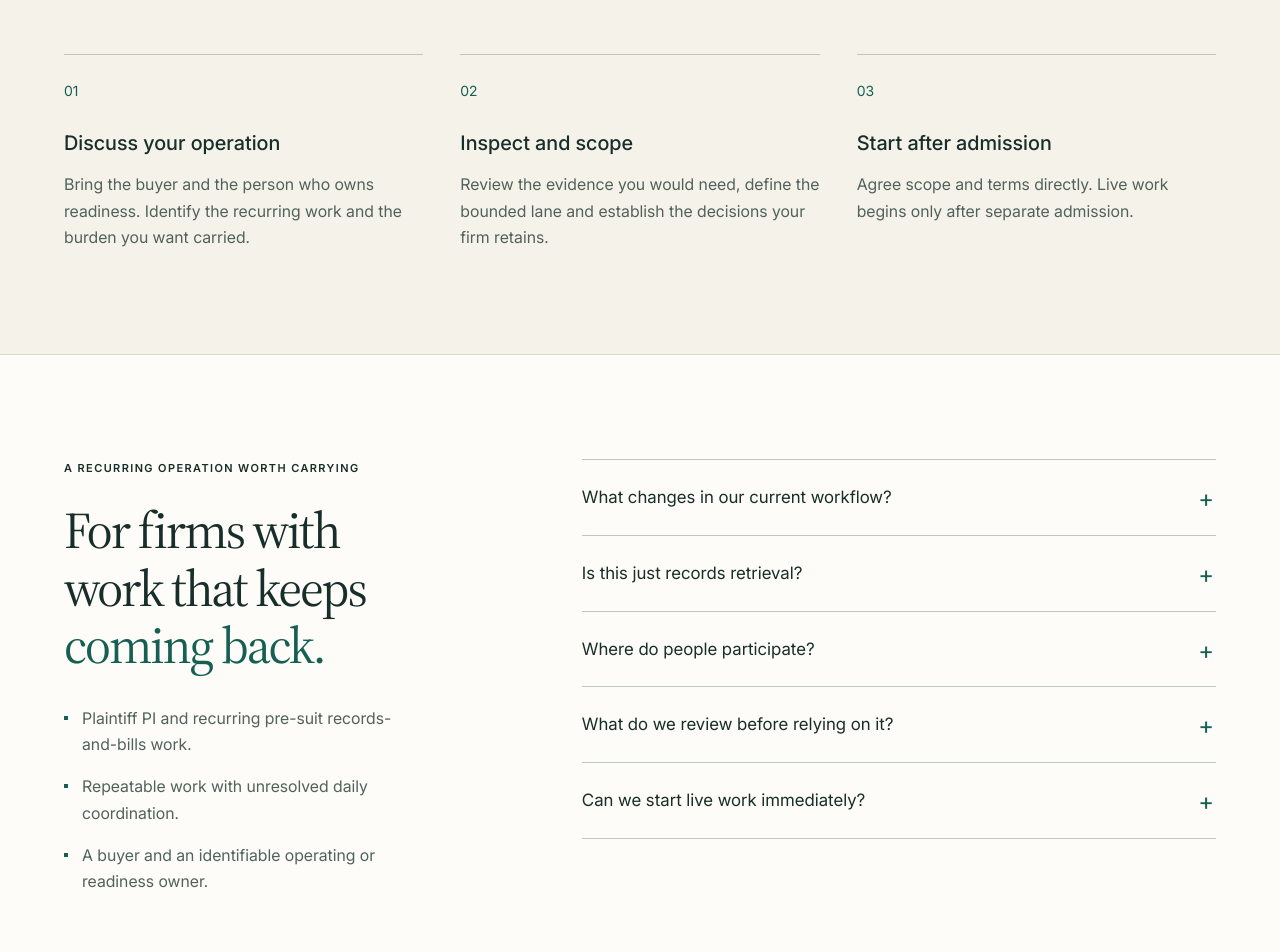
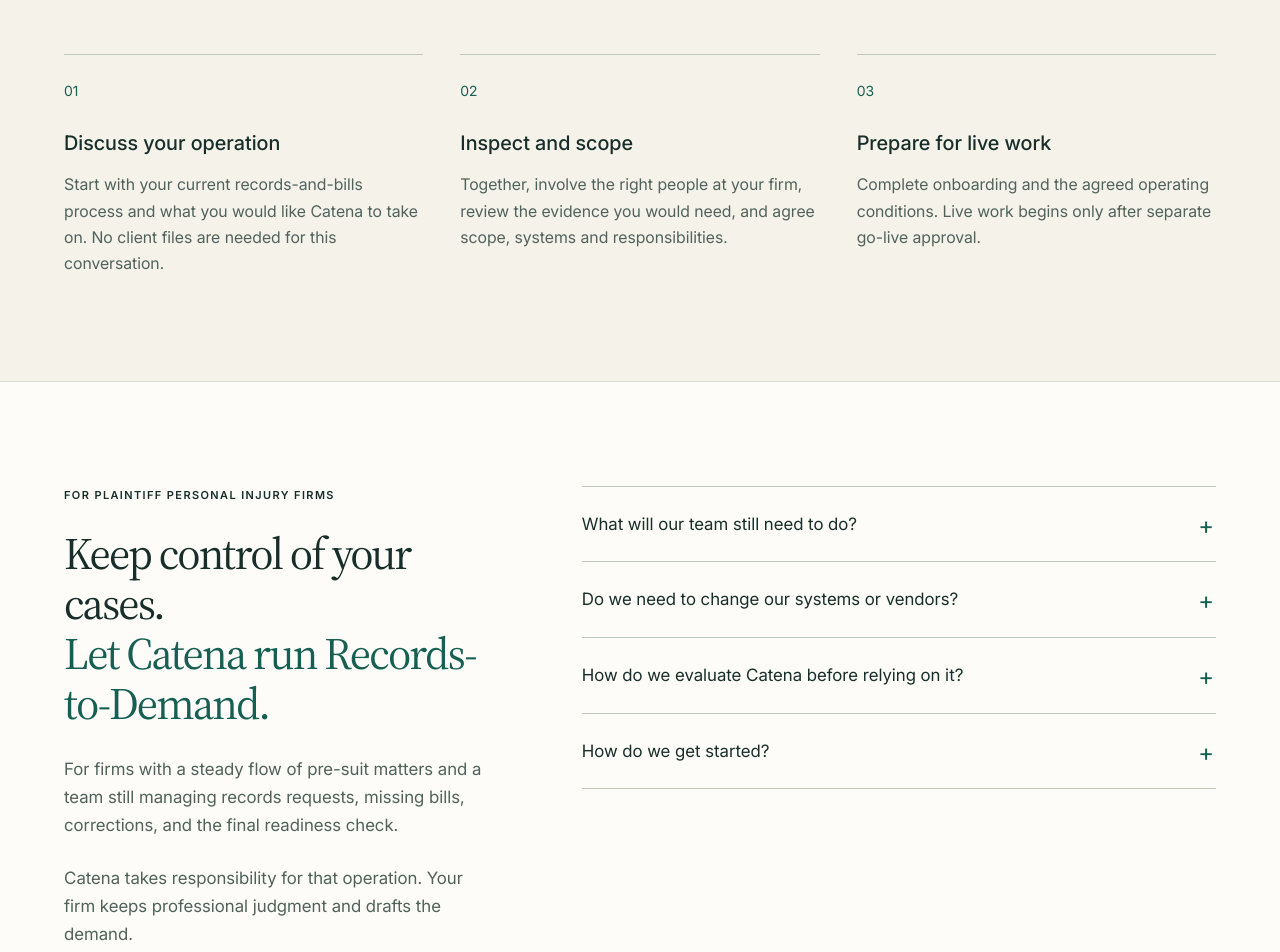
Before and after one commit to PrimeElixir/catena-landing, a Next.js app: page / in a window 1280 px wide. Shown: the part 3120-4072 px from the top of the page. Built offline with nearby package versions, Linux system fonts and the light colour scheme.

Commit message:
Help firms evaluate adopting Records-to-Demand

```diff
--- a/src/app/globals.css
+++ b/src/app/globals.css
@@ -482,6 +482,9 @@
 .fit-section {
   background: var(--white);
   border-block: 1px solid #d6ded0;
+}
+.fit-section h2 {
+  font-size: clamp(36px, 3.5vw, 48px);
 }
 .fit-layout {
   display: grid;
--- a/src/app/page.tsx
+++ b/src/app/page.tsx
@@ -172,68 +172,63 @@
         <span className="anchor-alias" id="integrations" />
         <div className="wrap fit-layout">
           <div className="section-intro">
-            <p className="eyebrow">A recurring operation worth carrying</p>
+            <p className="eyebrow">For plaintiff personal injury firms</p>
             <h2>
-              For firms with
+              Keep control of your cases.
               <br />
-              work that keeps
-              <br />
-              <em>coming back.</em>
+              <em>Let Catena run Records-to-Demand.</em>
             </h2>
-            <ul className="fit-points">
-              <li>
-                Plaintiff PI and recurring pre-suit records-and-bills work.
-              </li>
-              <li>Repeatable work with unresolved daily coordination.</li>
-              <li>A buyer and an identifiable operating or readiness owner.</li>
-            </ul>
+            <p>
+              For firms with a steady flow of pre-suit matters and a team still
+              managing records requests, missing bills, corrections, and the
+              final readiness check.
+            </p>
+            <p>
+              Catena takes responsibility for that operation. Your firm keeps
+              professional judgment and drafts the demand.
+            </p>
           </div>
           <div className="faq">
             <details>
-              <summary>What changes in our current workflow?</summary>
+              <summary>What will our team still need to do?</summary>
               <p>
-                Scoping starts with the work your firm needs carried, your
-                requirements, and the systems, staff and vendors involved. We
-                establish Catena’s operating responsibility and the decisions
-                that remain with you. Existing arrangements, including potential
-                consolidation, are part of that discussion.
+                Your firm sets policy and readiness criteria, makes professional
+                decisions, maintains client relationships, and drafts the demand.
+                You also complete the reviews and approvals agreed during
+                onboarding. Catena runs the daily records-and-bills operation
+                and brings decisions that need your authority with supporting
+                context.
               </p>
             </details>
             <details>
-              <summary>Is this just records retrieval?</summary>
+              <summary>Do we need to change our systems or vendors?</summary>
               <p>
-                Records-to-Demand includes requirements, requests, waits,
-                follow-up, corrections, recovery and readiness evaluation. A
-                returned request is one event within the operation. The file’s
-                readiness still needs an evidence-backed explanation.
+                We review your current systems and vendors during scoping, then
+                agree what can stay, what needs to change, and how Catena will
+                get authorized access. Compatibility and any vendor changes are
+                confirmed for your firm before live work.
               </p>
             </details>
             <details>
-              <summary>Where do people participate?</summary>
+              <summary>How do we evaluate Catena before relying on it?</summary>
               <p>
-                Catena uses AI, operators and approved external services and
-                systems where needed to perform specific work within the
-                operation. Catena handles their day-to-day coordination.
-                Decisions involving firm policy or professional judgment stay
-                with your firm.
+                Before live work, review the scope, example readiness decisions,
+                supporting evidence, and access and data-handling arrangements.
+                Initial delivery includes full review of readiness decisions
+                against your firm’s agreed criteria. Routine re-review is reduced
+                only when calibration supports it and your firm agrees. A
+                material failure returns the operation to full review.
               </p>
             </details>
             <details>
-              <summary>What do we review before relying on it?</summary>
+              <summary>How do we get started?</summary>
               <p>
-                The lane scope, the evidence supporting readiness, the
-                conditions that require your decision, and the access and
-                data-handling arrangements for your firm. Specific systems and
-                access requirements are established during scoping.
-              </p>
-            </details>
-            <details>
-              <summary>Can we start live work immediately?</summary>
-              <p>
-                We are speaking with firms about the founding Records-to-Demand
-                cohort. Scope and terms are discussed directly. Live delivery
-                begins only after separate admission; signing alone does not
-                start live work.
+                Start with a conversation about your current process and whether
+                a founding cohort fits. No client files are needed for that
+                conversation. Together, we involve the appropriate firm
+                participants, define scope, agree responsibilities, and complete
+                onboarding. Live work starts only after the agreed operating
+                conditions are met and separate go-live approval is complete.
               </p>
             </details>
           </div>
--- a/src/app/records-to-demand/page.tsx
+++ b/src/app/records-to-demand/page.tsx
@@ -154,9 +154,11 @@
         </div>
         <div>
           <p>
-            The first lane is for plaintiff PI firms with recurring pre-suit
-            records-and-bills volume, repeatable work and an identifiable buyer
-            and operating or readiness owner.
+            The first lane is for plaintiff PI firms with a steady flow of
+            pre-suit matters and a team managing records requests, missing bills,
+            corrections, and the final readiness check. Catena takes
+            responsibility for that operation; your firm keeps professional
+            judgment and drafts the demand.
           </p>
           <p>
             Your current systems, staff and vendors are scoping inputs. We
--- a/src/components/Site.tsx
+++ b/src/components/Site.tsx
@@ -141,8 +141,8 @@
         </span>
         <h3>Discuss your operation</h3>
         <p>
-          Bring the buyer and the person who owns readiness. Identify the
-          recurring work and the burden you want carried.
+          Start with your current records-and-bills process and what you would
+          like Catena to take on. No client files are needed for this conversation.
         </p>
       </li>
       <li>
@@ -151,18 +151,18 @@
         </span>
         <h3>Inspect and scope</h3>
         <p>
-          Review the evidence you would need, define the bounded lane and
-          establish the decisions your firm retains.
+          Together, involve the right people at your firm, review the evidence
+          you would need, and agree scope, systems and responsibilities.
         </p>
       </li>
       <li>
         <span className="step-number" aria-hidden="true">
           03
         </span>
-        <h3>Start after admission</h3>
+        <h3>Prepare for live work</h3>
         <p>
-          Agree scope and terms directly. Live work begins only after separate
-          admission.
+          Complete onboarding and the agreed operating conditions. Live work
+          begins only after separate go-live approval.
         </p>
       </li>
     </ol>
@@ -179,18 +179,18 @@
           <br />
           to hand off the operation?
         </h2>
-        <p>
-          Start a conversation about your current operation and whether Catena
-          fits.
-        </p>
         <div className="actions">
           <Link className="button button-light" href="/conversation">
-            Explore this for your firm <Arrow />
+            Discuss your firm’s fit <Arrow />
           </Link>
           <Link className="text-link" href="/records-to-demand">
             Read the lane brief <Arrow />
           </Link>
         </div>
+        <p>
+          Start with your current process and whether a founding cohort makes
+          sense. No client files needed.
+        </p>
       </div>
     </section>
   );
```
